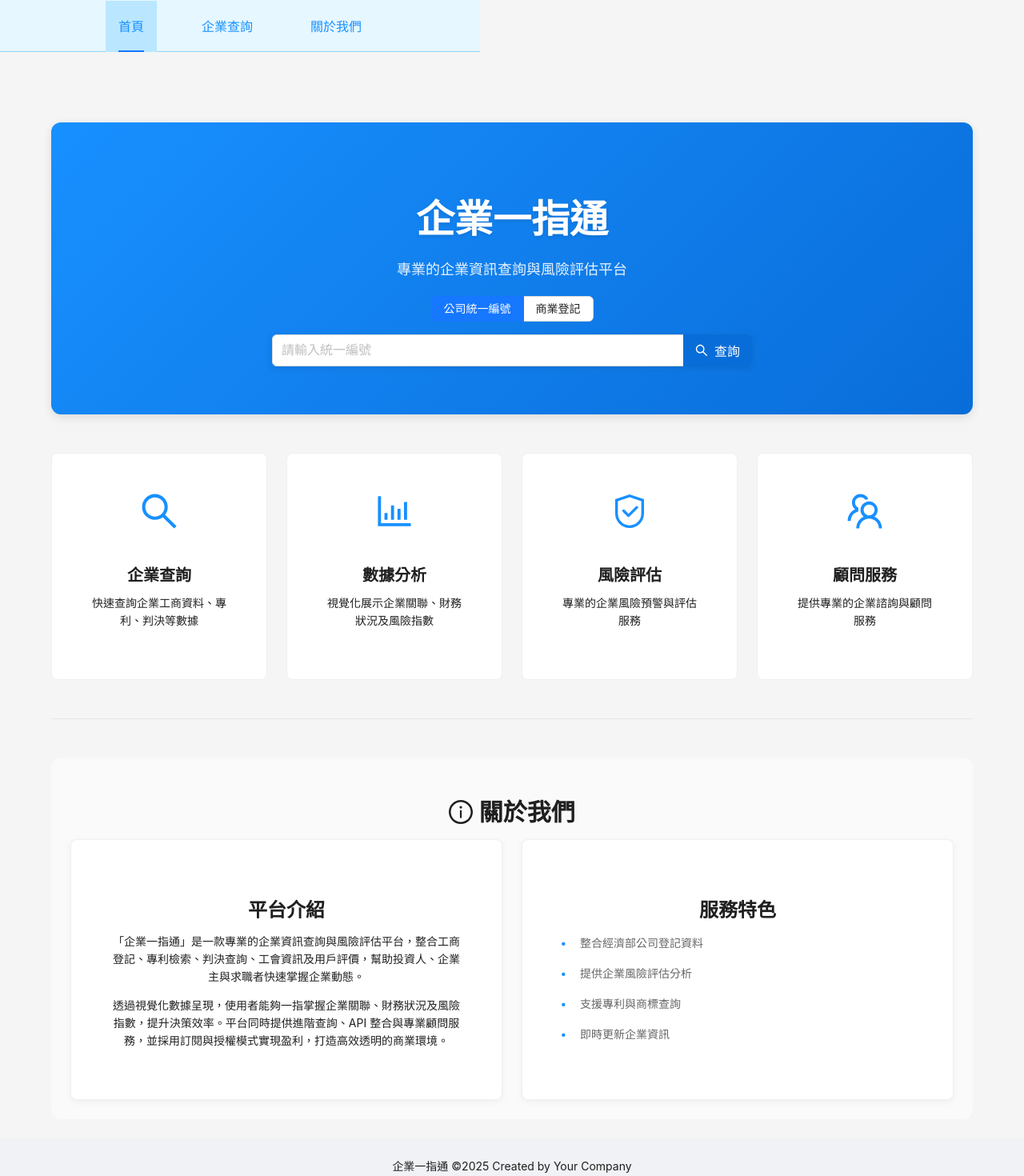
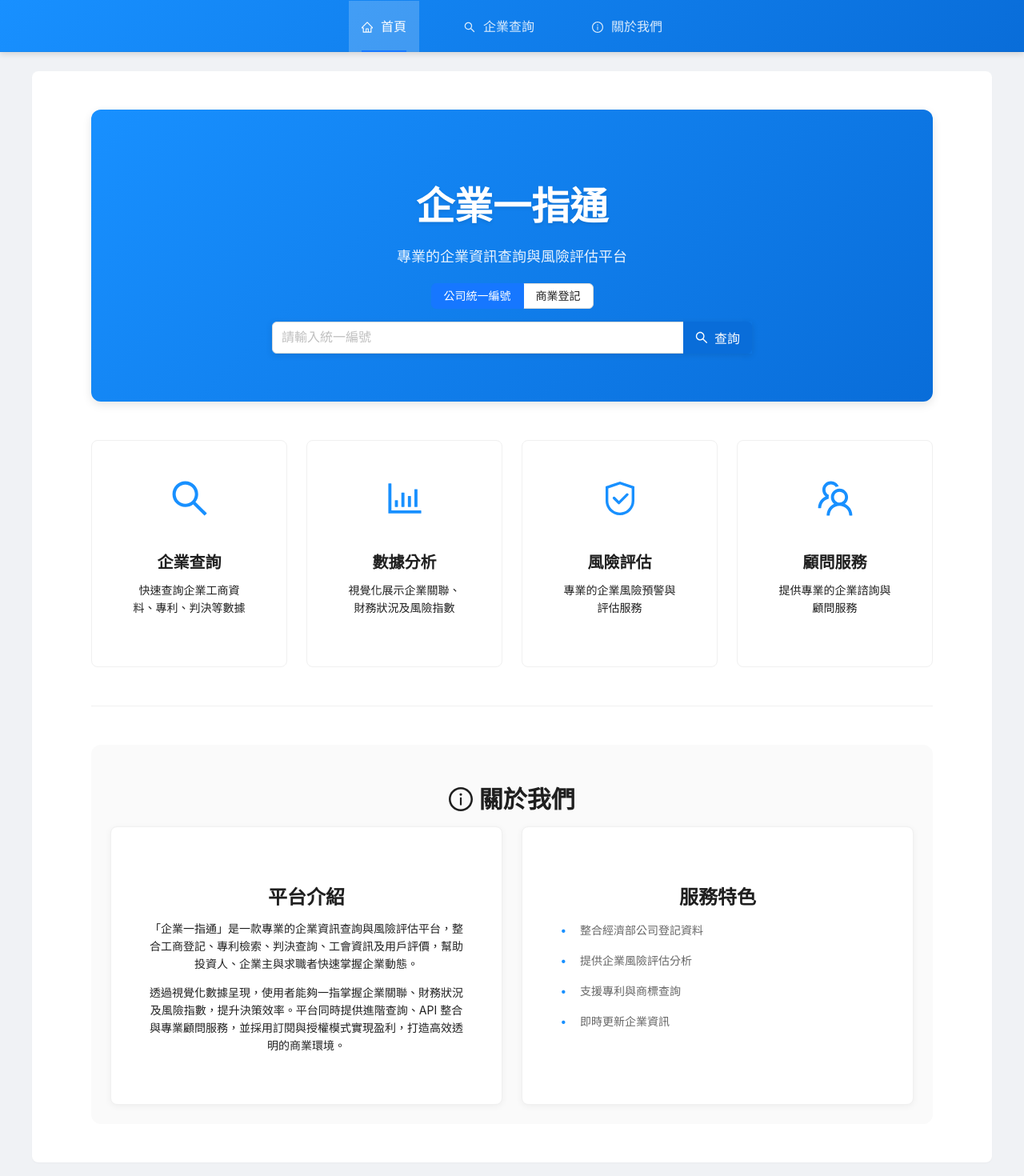
Before and after one commit to Dogbone0714/Biz_OneTap, a React (Create React App) app: page / in a window 1280 px wide. Shown: the top 1470 px of the page at 80% size. Built offline with nearby package versions, Linux system fonts and the light colour scheme.

Commit message:
修改布局

```diff
--- a/src/App.css
+++ b/src/App.css
@@ -1,38 +1,45 @@
 .layout {
   min-height: 100vh;
+  background: #f0f2f5;
 }
 
-.site-layout-content {
-  min-height: 280px;
-  padding: 24px;
+.content {
+  padding: 24px 50px;
+  min-height: calc(100vh - 64px - 70px);
   background: #fff;
+  margin: 24px auto;
+  max-width: 1200px;
+  border-radius: 8px;
+  box-shadow: 0 1px 2px rgba(0, 0, 0, 0.03);
 }
 
-.ant-layout-header {
-  position: fixed;
-  z-index: 1;
-  width: 100%;
-  padding: 0;
+.footer {
+  text-align: center;
   background: #001529;
+  color: rgba(255, 255, 255, 0.65);
+  padding: 24px 50px;
+  font-size: 14px;
 }
 
-.ant-layout-content {
-  margin-top: 64px;
+.footer a {
+  color: rgba(255, 255, 255, 0.85);
+  text-decoration: none;
+  transition: color 0.3s;
 }
 
-.ant-layout-footer {
-  text-align: center;
-  background: #f0f2f5;
+.footer a:hover {
+  color: #1890ff;
 }
 
 /* 响应式布局 */
 @media (max-width: 768px) {
-  .site-layout-content {
-    padding: 12px;
+  .content {
+    padding: 16px;
+    margin: 16px;
   }
 
-  .ant-layout-content {
-    margin-top: 48px;
+  .footer {
+    padding: 16px;
   }
 }
 
--- a/src/components/Navbar.css
+++ b/src/components/Navbar.css
@@ -1,9 +1,12 @@
 .navbar {
-  background-color: #e6f7ff !important;
-  border-bottom: 1px solid #91d5ff;
-  padding: 0 24px;
+  background: linear-gradient(135deg, #1890ff 0%, #096dd9 100%);
+  padding: 0 50px;
+  box-shadow: 0 2px 8px rgba(0, 0, 0, 0.15);
   display: flex;
   justify-content: center;
+  position: sticky;
+  top: 0;
+  z-index: 1000;
 }
 
 .logo {
@@ -18,37 +21,43 @@
   text-decoration: none;
 }
 
-.ant-menu {
-  flex: 1;
-  line-height: 64px;
-  display: flex;
-  justify-content: center;
-  max-width: 600px;
-}
-
-.ant-menu-item {
-  font-size: 16px;
-  margin: 0 20px !important;
+.navbar .ant-menu {
+  background: transparent;
+  border: none;
+  max-width: 800px;
+  width: 100%;
 }
 
 .navbar .ant-menu-item {
-  color: #1890ff !important;
+  color: rgba(255, 255, 255, 0.85) !important;
+  margin: 0 20px !important;
+  font-size: 16px;
+  height: 64px;
+  line-height: 64px;
+  transition: all 0.3s;
+}
+
+.navbar .ant-menu-item:hover {
+  color: #fff !important;
+  background: rgba(255, 255, 255, 0.1) !important;
 }
 
 .navbar .ant-menu-item-selected {
-  background-color: #bae7ff !important;
-  color: #1890ff !important;
-}
-
-.navbar .ant-menu-item:hover {
-  color: #40a9ff !important;
-  background-color: #bae7ff !important;
+  color: #fff !important;
+  background: rgba(255, 255, 255, 0.2) !important;
 }
 
 .navbar .ant-menu-item a {
   color: inherit;
 }
 
-.navbar .ant-menu-item-selected a {
-  color: #1890ff !important;
+@media (max-width: 768px) {
+  .navbar {
+    padding: 0 20px;
+  }
+
+  .navbar .ant-menu-item {
+    margin: 0 10px !important;
+    font-size: 14px;
+  }
 }
--- a/src/components/Navbar.js
+++ b/src/components/Navbar.js
@@ -1,6 +1,7 @@
 import React from 'react';
 import { Menu } from 'antd';
 import { Link, useLocation } from 'react-router-dom';
+import { HomeOutlined, SearchOutlined, InfoCircleOutlined } from '@ant-design/icons';
 import './Navbar.css';
 
 const Navbar = () => {
@@ -12,13 +13,13 @@ const Navbar = () => {
       selectedKeys={[location.pathname]}
       className="navbar"
     >
-      <Menu.Item key="/">
+      <Menu.Item key="/" icon={<HomeOutlined />}>
         <Link to="/">首頁</Link>
       </Menu.Item>
-      <Menu.Item key="/search">
+      <Menu.Item key="/search" icon={<SearchOutlined />}>
         <Link to="/search">企業查詢</Link>
       </Menu.Item>
-      <Menu.Item key="/about">
+      <Menu.Item key="/about" icon={<InfoCircleOutlined />}>
         <Link to="/about">關於我們</Link>
       </Menu.Item>
     </Menu>
```
